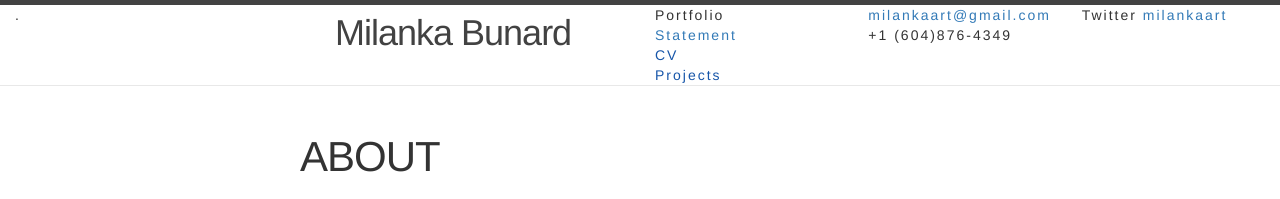
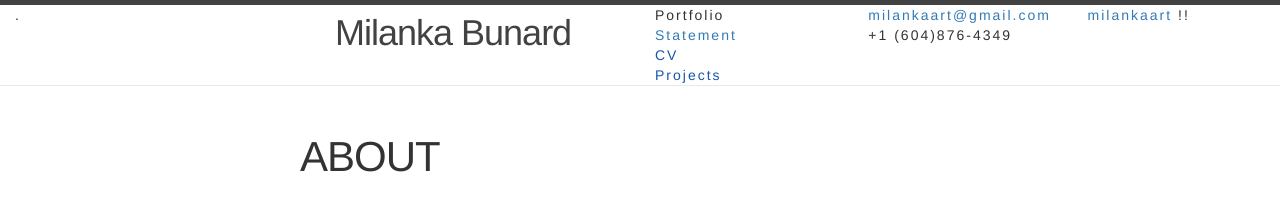
Before and after one commit to milankabunard/milankabunard.github.io, a Jekyll site: the page built from about.md, in a window 1280 px wide. Shown: the top 199 px of the page. Built offline with Jekyll 4.4.1, drawn with Linux system fonts in a browser that asks for light colours.

Commit message:
changes header

```diff
--- a/_includes/header.html
+++ b/_includes/header.html
@@ -8,7 +8,7 @@
   <div class="col-md-3"><a class="site-title" href="{{ site.baseurl }}/">{{ site.title }}</a></div>
   <div class="col-md-2"><a href=""></a>Portfolio<br/><a href="/about">Statement</a><br/><a href="">CV</a><br/><a href="">Projects</a></div>
   <div class="col-md-2"><a href="mailto:{{ site.email }}">{{ site.email }}</a><br/>+1 (604)876-4349</div>
-  <div class="col-md-2">Twitter <a href="https://twitter.com/{{ site.twitter_username }}">{{ site.twitter_username }}</a></div>
+  <div class="col-md-2">&nbsp;<a href="https://twitter.com/{{ site.twitter_username }}">{{ site.twitter_username }}</a> !!</div>
 </div>
 
 </div>
```
